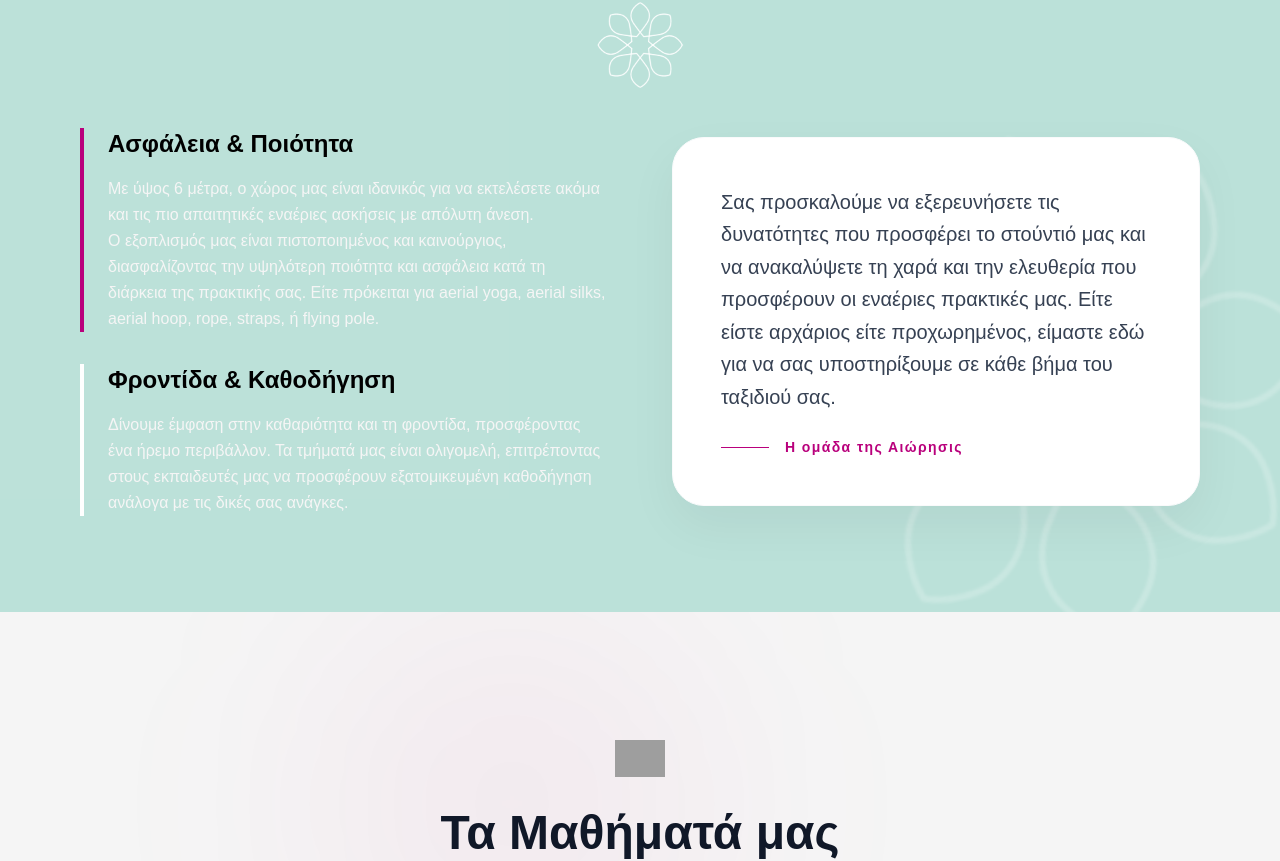
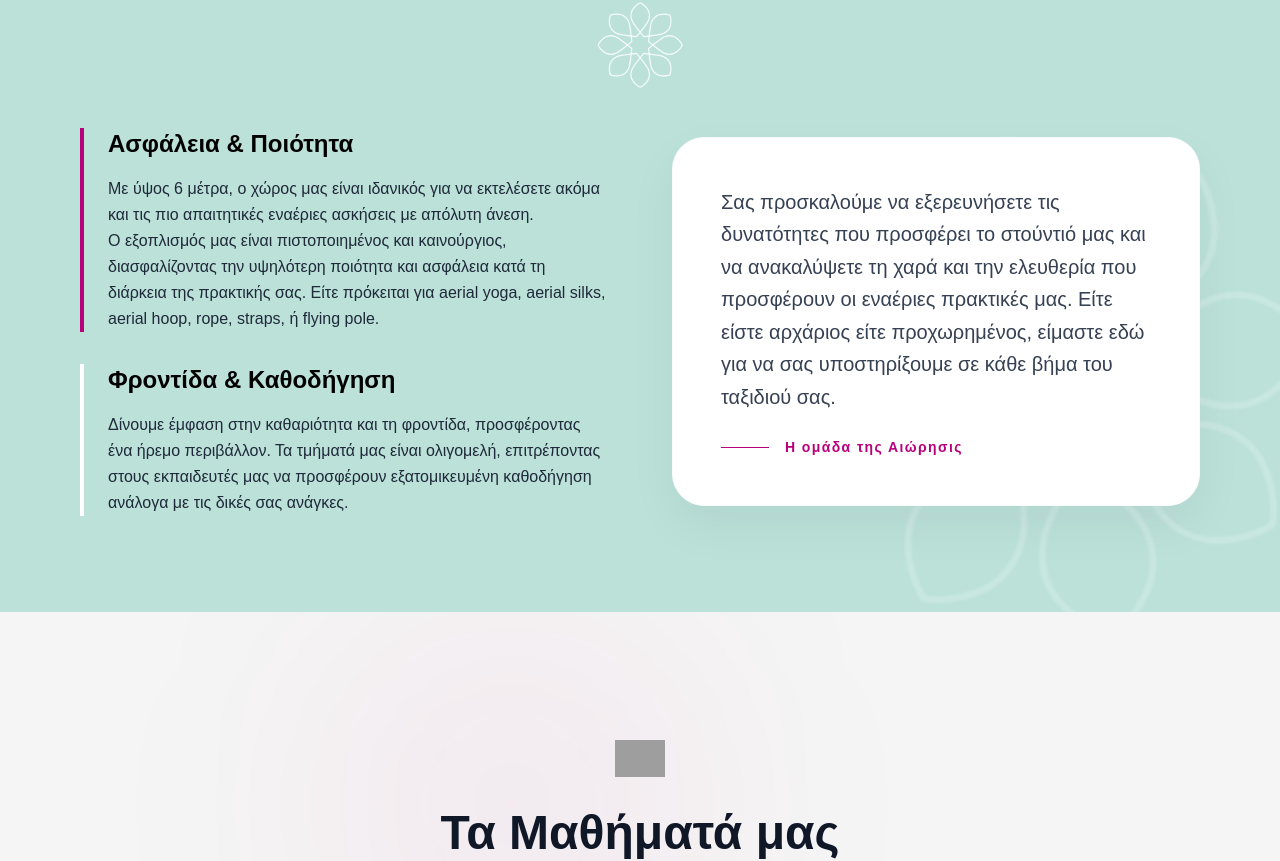
Before and after one commit to Tsagiannoudis/aiorisis, a Next.js app: page / in a window 1280 px wide. Shown: the part 1534-2395 px from the top of the page. Built offline with nearby package versions, Linux system fonts and the light colour scheme; grey boxes are pictures that could not be loaded.

Commit message:
change color from texts

```diff
--- a/components/home/ExperienceOfAiorisis.tsx
+++ b/components/home/ExperienceOfAiorisis.tsx
@@ -34,10 +34,10 @@ const ExperienceOfAiorisis = () => {
           <div className="space-y-8" data-aos="fade-right" data-aos-delay="200">
             <div className="border-l-4 border-[#B9007C] pl-6">
               <h3 className="text-2xl font-bold mb-4 text-black">Ασφάλεια & Ποιότητα</h3>
-              <p className="text-gray  font-light leading-relaxed">
+              <p className="text-gray-800 font-light leading-relaxed">
                 Με ύψος 6 μέτρα, ο χώρος μας είναι ιδανικός για να εκτελέσετε ακόμα και τις πιο απαιτητικές εναέριες ασκήσεις με απόλυτη άνεση.
               </p>
-              <p className="text-gray   font-light leading-relaxed">
+              <p className="text-gray-800 font-light leading-relaxed">
                 Ο εξοπλισμός μας είναι πιστοποιημένος και καινούργιος, διασφαλίζοντας την υψηλότερη ποιότητα και ασφάλεια κατά τη διάρκεια της πρακτικής σας. Είτε πρόκειται για aerial yoga, aerial silks, aerial hoop, rope, straps, ή flying pole.
               </p>
             </div>
@@ -46,7 +46,7 @@ const ExperienceOfAiorisis = () => {
               <h3 className="text-2xl font-bold mb-4 text-black ">
                 Φροντίδα & Καθοδήγηση
               </h3>
-              <p className="text-gray  font-light leading-relaxed">
+              <p className="text-gray-800 font-light leading-relaxed">
                 Δίνουμε έμφαση στην καθαριότητα και τη φροντίδα, προσφέροντας ένα ήρεμο περιβάλλον. Τα τμήματά μας είναι ολιγομελή, επιτρέποντας στους εκπαιδευτές μας να προσφέρουν εξατομικευμένη καθοδήγηση ανάλογα με τις δικές σας ανάγκες.
               </p>
             </div>
--- a/components/home/OurTeamOfAiorisis.tsx
+++ b/components/home/OurTeamOfAiorisis.tsx
@@ -18,7 +18,7 @@ const OurTeamOfAiorisis = () => {
         <h2 className="text-4xl md:text-6xl font-bold text-center text-black mb-8">
           Η ομάδας μας
         </h2>
-        <p className="text-grey font-light leading-relaxed text-center max-w-3xl mx-auto ">
+        <p className="text-gray-800 font-light leading-relaxed text-center max-w-3xl mx-auto ">
             Η ομάδα της Αιώρησις αποτελείται από έμπειρους και παθιασμένους εκπαιδευτές, που είναι αφοσιωμένοι στο να σας βοηθήσουν να εξερευνήσετε τις δυνατότητες του σώματός σας και να ανακαλύψετε τη χαρά της κίνησης στον αέρα.
         </p>
 
```
